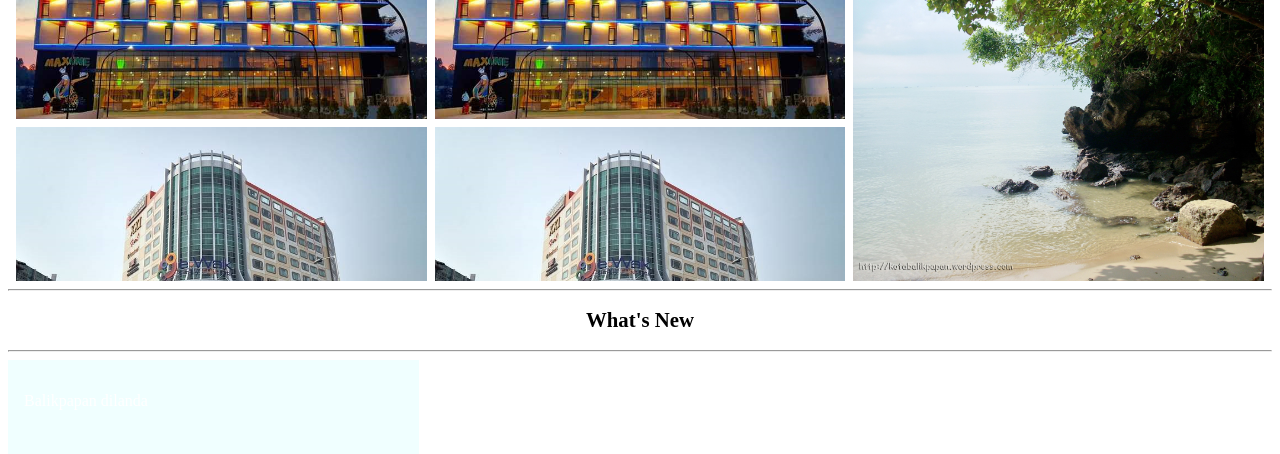
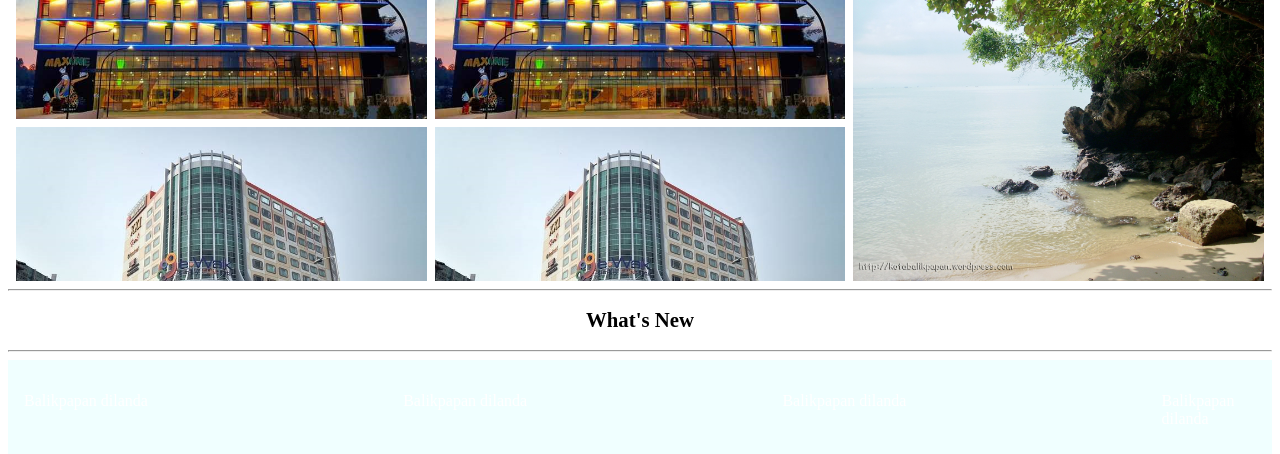
Before and after one commit to bintangedma/pariwisata_tourism_balikpapan, a plain HTML site: page index.html in a window 1280 px wide. Shown: the part 2667-3121 px from the top of the page. Drawn offline with Linux system fonts and the light colour scheme.

Commit message:
update style.css

```diff
--- a/assets/css/style.css
+++ b/assets/css/style.css
@@ -55,11 +55,11 @@ h2 {
 /*# sourceMappingURL=style.css.map */
 
 .berita {
-  display: table;
+  display: -ms-flexbox;
   width: 100%;
 }
 .kolom{
-  display: flex;
+  display: table-cell;
   padding: 1em;
   color: white;
   width: 30%;
@@ -69,4 +69,3 @@ h2 {
     display: block;
     width: 100%;
   }
-}
```
